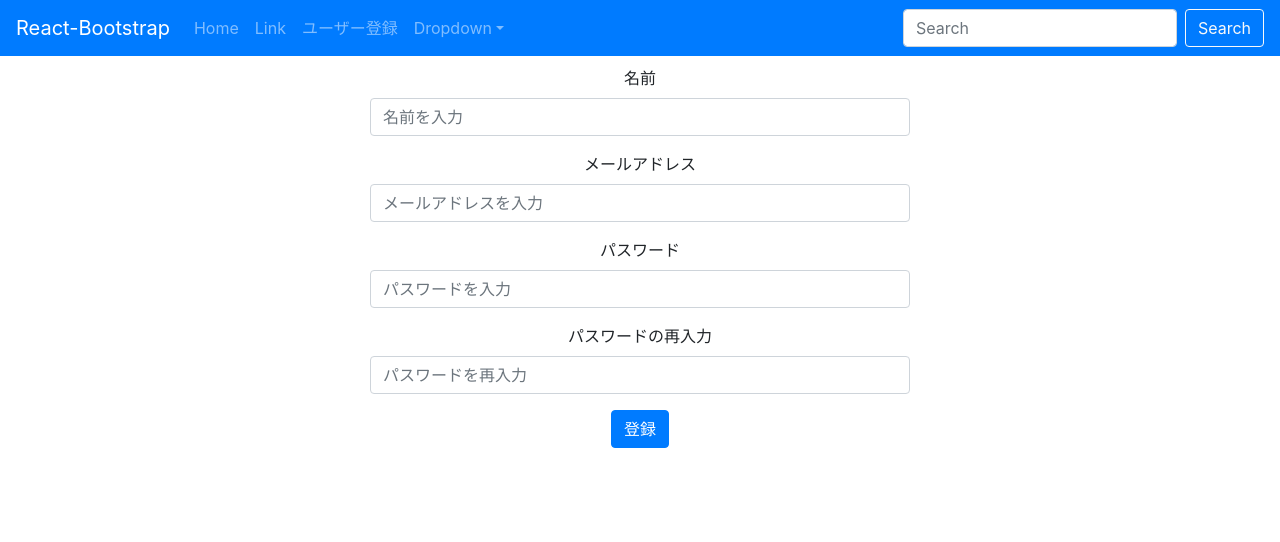
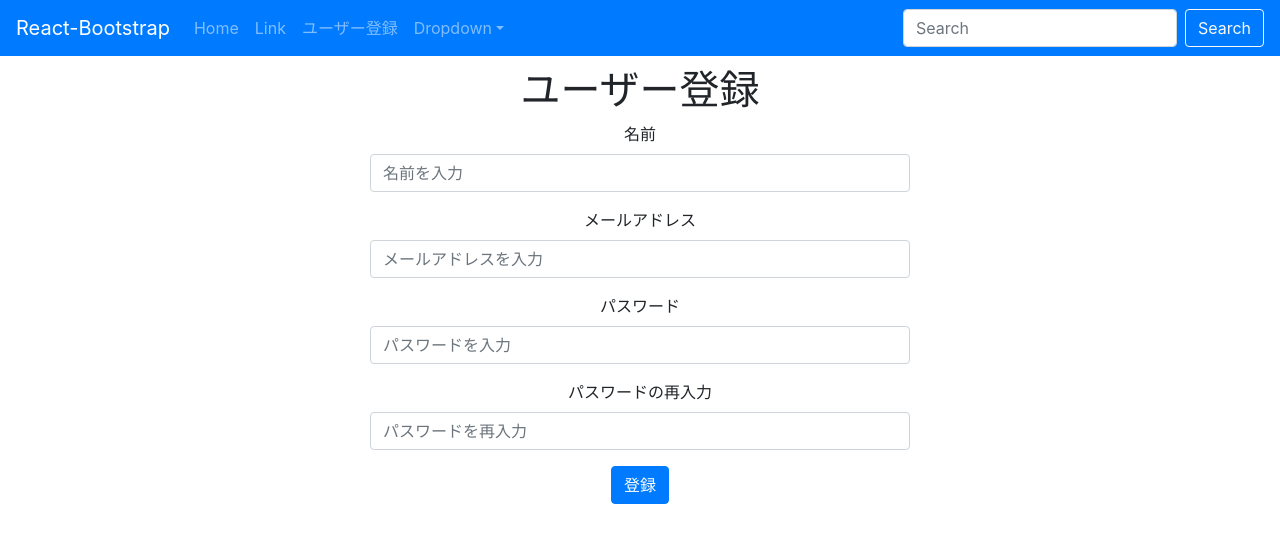
Before and after one commit to kbc18a11/AItoke_front, a React (Create React App) app: page /register in a window 1280 px wide. Shown: the top 542 px of the page. Built offline with nearby package versions, Linux system fonts and the light colour scheme; what flux would draw is missing.

Commit message:
update : ページの見出しを配置した

```diff
--- a/src/pages/appPages/register.js
+++ b/src/pages/appPages/register.js
@@ -237,6 +237,7 @@ export default class Register extends Component {
             <Container>
                 <Row>
                     <Col md={{ span: 6, offset: 3 }}>
+                        <h1>ユーザー登録</h1>
                         <Form>
                             <InputText className="name" label="名前" type="text"
                                 placeholder="名前を入力" outPutErrotMeaagages={this.state.errorMessages.name}
```
